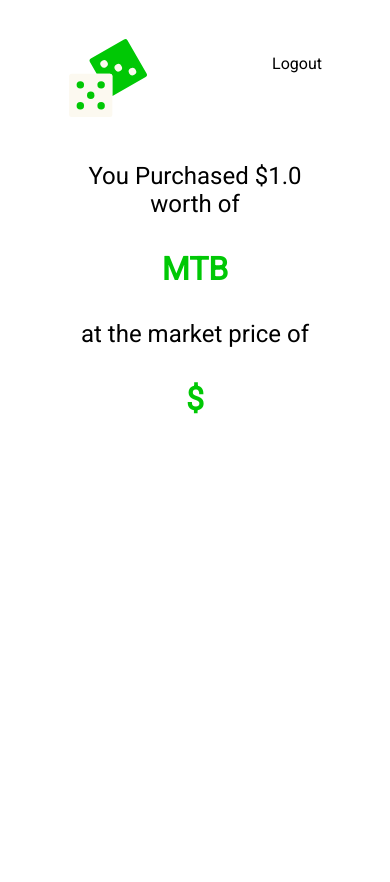
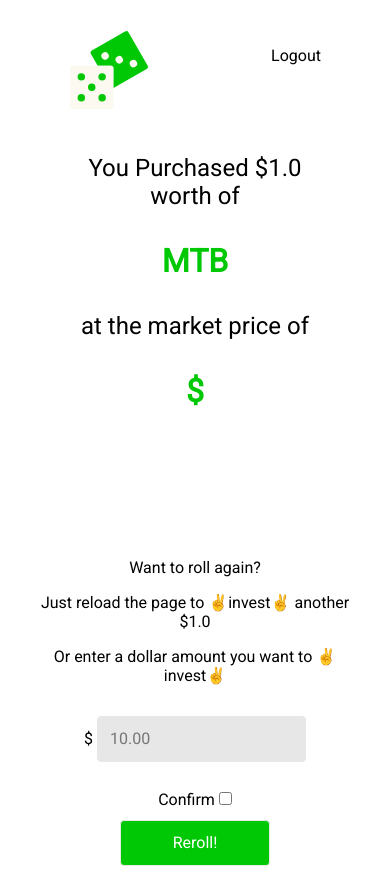
Before and after one commit to Braypolk/Randohood, a Flask app: page /purchase in a window 390 px wide. Before the commit the page ends 414 px from the top, so only its background shows below. Run offline with Flask 2, Linux system fonts and the light colour scheme.

Commit message:
style changes mainly for overview.html. Also implemented reRoll

```diff
--- a/Python/rh.py
+++ b/Python/rh.py
@@ -19,15 +19,19 @@ def login():
         return redirect(url_for('purchase'))
     return render_template('index.html')
 
-@app.route("/purchase")
+@app.route("/purchase", methods=['GET','POST'])
 def purchase():
+    amount = 1.00
+    if request.method == 'POST':
+        amount = request.form['userDefAmount']
     # import stocks from json file and choose random stock
     with open('../stocks.json') as json_file:
         stocks = json.load(json_file)
     stockChoice = random.choice(stocks)
     print(stockChoice)
     print("SUCCESS")
-    amount = 1.00
+    print("AMOUNT")
+    print(amount)
     # timeInForce must be gfd
     # purchase = rh.order_buy_fractional_by_price(symbol=stockChoice, amountInDollars=amount, timeInForce='gfd')
     # price = purchase["price"]
--- a/Python/static/styles/overview.css
+++ b/Python/static/styles/overview.css
@@ -3,7 +3,8 @@
     font-weight: 400;
 }
 body{
-    padding: 0 30px;
+    width: 80%;
+    margin: 0 auto;
 }
 .nav{
     padding: 20px;
@@ -55,3 +56,58 @@ body{
     font-size: 2rem;
     color: rgb(0,200,5);
 }
+.reRoll{
+    text-align: center;
+    width: 35vw;
+    margin: 0 auto;
+    padding-top: 5rem;
+}
+form{
+    display: block;
+}
+input{
+    background-color: rgb(231, 231, 231);
+    width: 100%;
+    padding: 12px;
+    box-sizing: border-box;
+    border: 1px solid rgb(231, 231, 231);
+    border-radius: 4px;
+    margin: 15px 0;
+    display: inline-block;
+    font-size: 1em;
+    line-height: 20px;
+    outline: none;
+}
+input:focus{
+    border:1px solid rgb(0,200,5);
+}
+input:hover{
+    background-color: white;
+}
+input[type=submit]{
+    width: 150px;
+    background-color: rgb(0,200,5);
+    color: white;
+}
+.amount, .terms{
+    display: inline;
+}
+.amount input, .terms input{
+    width: auto;
+}
+.submit{
+    display: block;
+    margin: 0 auto;
+}
+
+@media only screen and (max-width: 768px) {
+    .reRoll{
+        text-align: center;
+        width: 100%;
+        margin: 0 auto;
+        padding-top: 5rem;
+    }
+    .terms{
+        display: block;
+    }
+}
--- a/Python/templates/overview.html
+++ b/Python/templates/overview.html
@@ -18,5 +18,21 @@
         <p>at the market price of</p>
         <h3>${{purchasePrice}}</h3>
     </div>
+    <div class="reRoll">
+        <p>Want to roll again?</p>
+        <p>Just reload the page to ✌invest✌ another ${{dollarAmountPurchased}}</p>
+        <p>Or enter a dollar amount you want to ✌invest✌</p>
+        <form action="/purchase" method="POST">
+            <div class="amount">
+                <label for="userDefAmount">$</label>
+                <input type = "number" step="0.01" name = "userDefAmount" placeholder="10.00" min="0"  required>
+            </div>
+            <div class="terms">
+                <label for="terms">Confirm</label>
+                <input type="checkbox" required>
+            </div>
+            <input class="submit" type="submit" name="roll" value="Reroll!">
+        </form>
+    </div>
 </body>
 </html>
```
Also changed, not shown: Python/static/styles/main.css (+35 -3 lines), Python/templates/index.html (+6 -1 lines), 1 other file.
